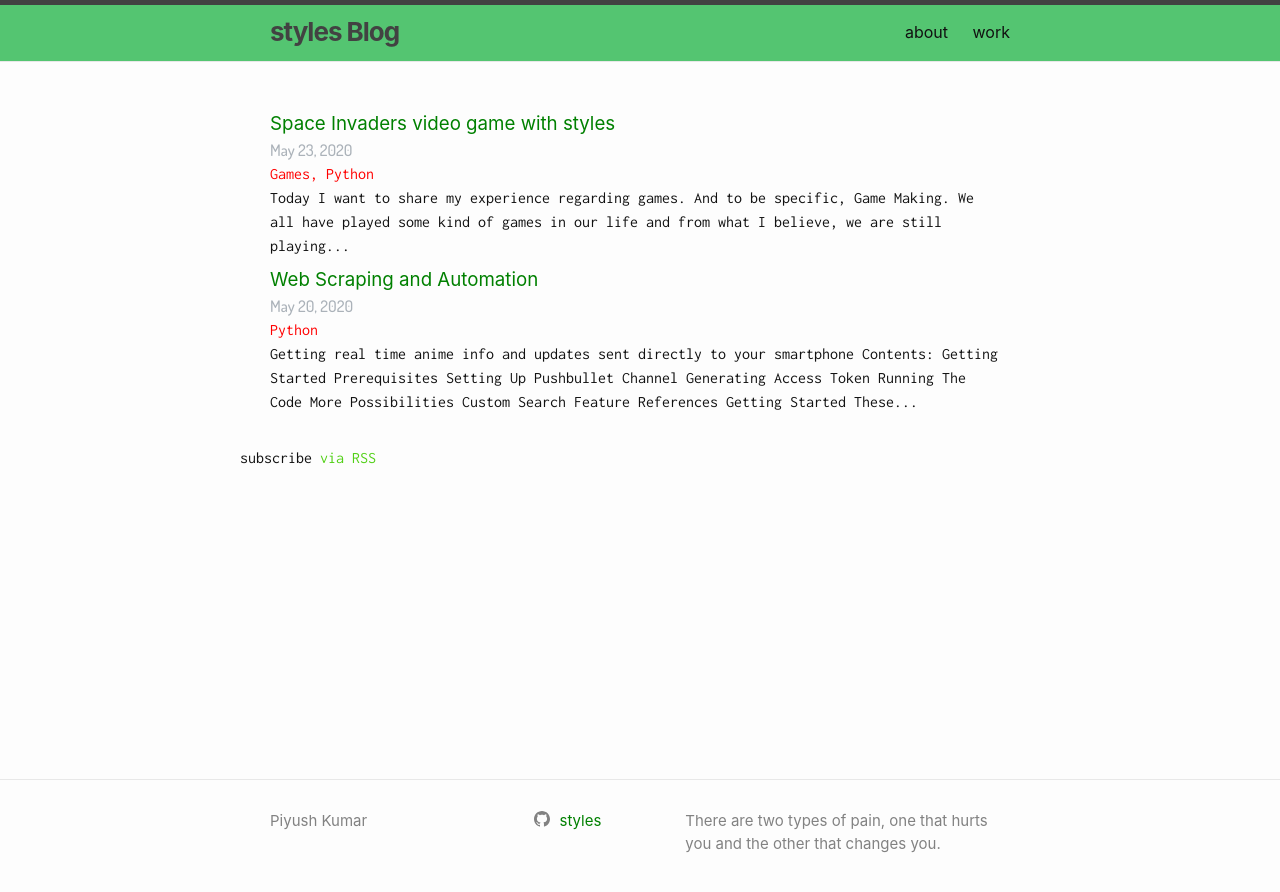
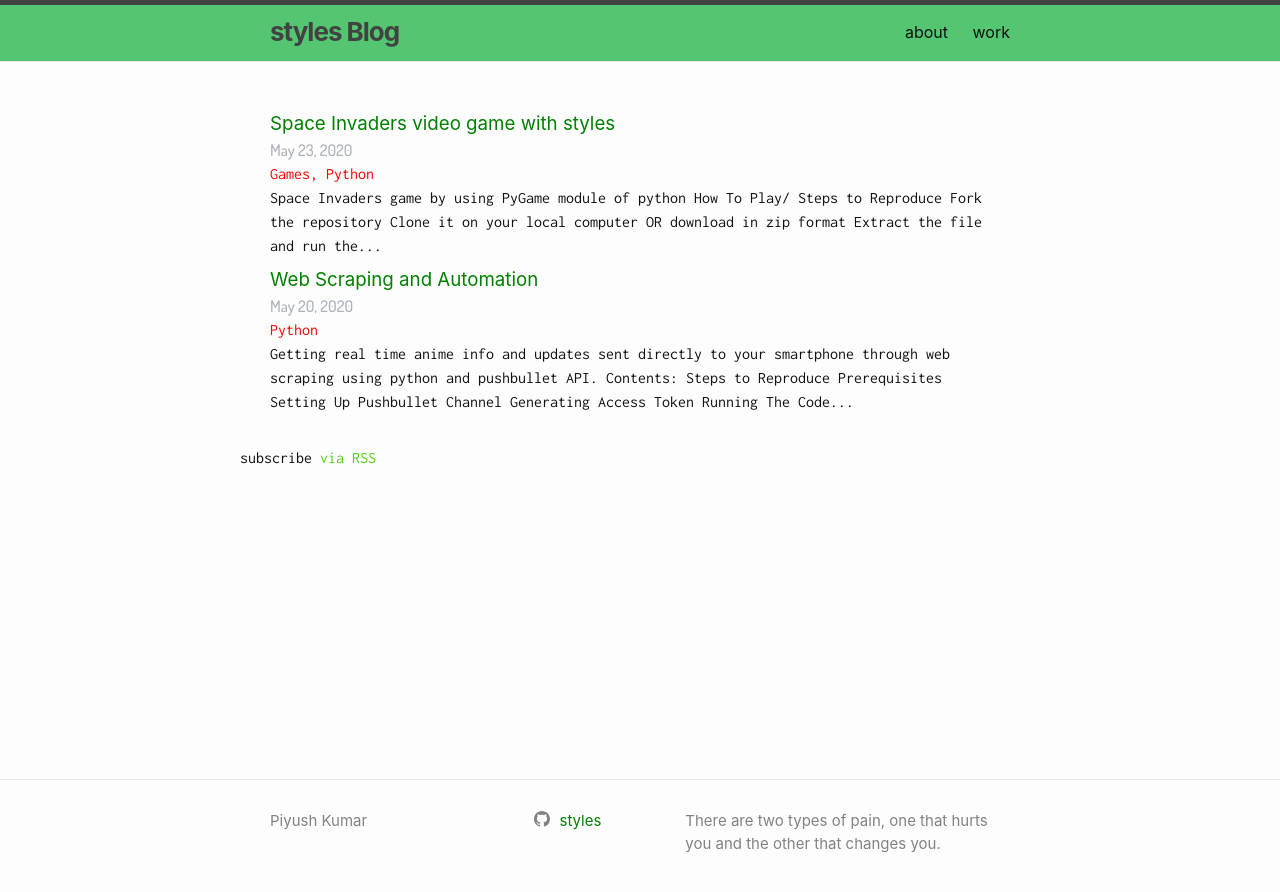
Before and after one commit to styles3544/Blog, a Jekyll site: the page built from index.html, in a window 1280 px wide. Shown: the top 892 px of the page. Built offline with Jekyll 4.4.1, drawn with Linux system fonts in a browser that asks for light colours.

Commit message:
removed few links

```diff
--- a/_python_projects/2020-05-20-.md
+++ b/_python_projects/2020-05-20-.md
@@ -6,11 +6,11 @@ categories:
 - python
 ---
 
-> Getting real time anime info and updates sent directly to your smartphone<br/><br/>
+> Getting real time anime info and updates sent directly to your smartphone through web scraping using python and pushbullet API.<br/><br/>
 
 Contents:
 ------------------
-   - [Getting Started](##Getting-Started)
+   - [Steps to Reproduce](##Steps-to-Reproduce)
 
    - [Prerequisites](#Prerequisites)
 
@@ -18,20 +18,20 @@ Contents:
        +  Generating Access Token
        +  Running The Code
 
-   - [More Possibilities](#More-Possibilities)
+   - [Enhancements](#Enhancements)
        + [Custom Search Feature](#Custom-Search-Feature)
 
    - [References](#References)
 
 <br/><br/>
 
-## Getting Started
+## Steps to Reproduce
 
 These instructions will get you a copy of the project up and running on your local machine for development and testing purposes. See deployment for notes on how to deploy the project on a live system.
 
-1. Get the code by cloning the repository
+1. Get the code by forking and cloning the repository
 
-2. Open the folder Script and It'll look something like below
+2. Download the code to your local machine and open folder named "Script", It'll look something like below
 
 ![]({{ site.baseurl }}/images/torun1.gif)
 
@@ -54,7 +54,7 @@ You can use pyCharm to run the script as:
 
 ### Prerequisites
 
-What things you need to run the program:
+Python modules you need to run the program:
 
     - selenium package
 
@@ -69,7 +69,7 @@ pip install selenium
 
 ## Setting Up Pushbullet Channel
 
-If you want custom notifications in your smartphone then can use any medium but as I've used pushbullet so I'm gonna show u how I did it
+This step is necessary if you want to use pushbullet API to fetch data to your smartphone in the form of pushbullet message.
 
 1. Make a pushbullet account
 
@@ -94,12 +94,12 @@ api_key = 'YOUR_ACCESS_TOKEN'
 
 ![]({{ site.baseurl }}/images/removinghashes.png)
 
-6. Run the module again as shown in step 5 of [Getting Started](#Getting-Started) section
+6. Run the module again as shown in step 5 of [Steps to RepEnhancementsReproduce) section
 
 <br/><br/>
 
 
-## More Possibilities
+## Enhancements
 
 You can add as many features you want to the program. For example I added a custom search feature to it the [Custom Search Feature](#Custom-Search-Feature) section.
 
--- a/_python_projects/2020-05-23-.md
+++ b/_python_projects/2020-05-23-.md
@@ -7,30 +7,24 @@ categories:
 - python
 ---
 
-Today I want to share my experience regarding games. And to be specific, Game Making.<br/><br/>
-We all have played some kind of games in our life and from what I believe, we are still playing it at the moment too. Some of you
-might be thinking that I'm out of my mind and I need rest. But If I may ask you a question, why are you doing jobs and earning? - for survival, right? All the things we do in our daily lives, we do the same in the games too. We survive, we eat, we earn, we compete. Or to put it in another
- way, all the things we do in a game are the same as we do in our real lives. We are playing the game everyday and every second of our life.<br/><br/>
-I don't know if u guys agree with my Game Theory but that is pretty much it. But the purpose of this post is not telling you about playing games.
-The purpose is letting you know about making games or Game Making. <br/><br/>
-It was a great experience for me making my very own first game of my life. While making a game of your own you come up against many problems
-which you might have to solve. It doesn't stop there. After that, the challenge of implementing the solution to the problem is something which is just
-as important as solving one. You must have realized it too if you have a game of your own. You can come up with many solutions for a single problem, but to understand all the solutions so that you can choose
-the best and efficient one is another thing which you can learn by making games. It sure hones your thinking capabilities and problem solving skills.<br/><br/>
-And after all that we can't forget the fun part of Game Making - playing it. You can play your game too.
+## Space Invaders game by using PyGame module of python
 
 
-By my experience of making games, I sure learned a lot. And I believe that you'll too. That's why I encourage you to make at least one
-game in your life by yourself and I'm pretty sure that it will surely benefit you in one way or another, like it did to me. I got a new perspective
-at the end of the process. And sure, a game of my own too. Give a star to my game by giving a star to my game repository if you liked my game, or my post. <br/><br/>
+## How To Play/ Steps to Reproduce
 
-**For seeing the gameplay and getting the game for yourself visit my [GITHUB](https://github.com/styles3544/SpaceInnvadersBystyles) page**
++ Fork the repository
+
++ Clone it on your local computer OR download in zip format
+
++ Extract the file and run the game by following any of the following mentioned methods in [Running](##Running) section
+
+
 <br/><br/>
 
 ## How To Play
 
 + Clone the repository OR download by clicking Download Zip as shown in the example image below:
-[Click Me to go to the Game Repository](https://github.com/styles3544/SpaceInnvadersBystyles)
+[Click to go to the repository](https://github.com/styles3544/SpaceInnvadersBystyles)
 
 
 
@@ -45,19 +39,21 @@ Or if you know how to convert game written in python to executable then feel fre
 <br/><br/>
 
 ## Running
+<br/>
 
-###### Method 1:
+## Method 1:
 
 ![]({{site.baseurl}}/images/htog.gif)
 
+<br/>
 
-###### Method 2:
+## Method 2:
 
 ![]({{site.baseurl}}/images/htog1.gif)
 
+<br/>
 
-
-###### Method 3:
+## Method 3:
 
 ![]({{site.baseurl}}/images/htog3.gif)
 
@@ -68,4 +64,6 @@ Or if you know how to convert game written in python to executable then feel fre
 
 ![]({{site.baseurl}}/images/htog4.gif)
 
+<br/><br/>
+
 **For seeing the gameplay and getting the game for yourself visit my [GITHUB](https://github.com/styles3544/SpaceInnvadersBystyles) page**
```
Also changed, not shown: other parts of _python_projects/2020-05-20-.md (+1 -1 lines).
